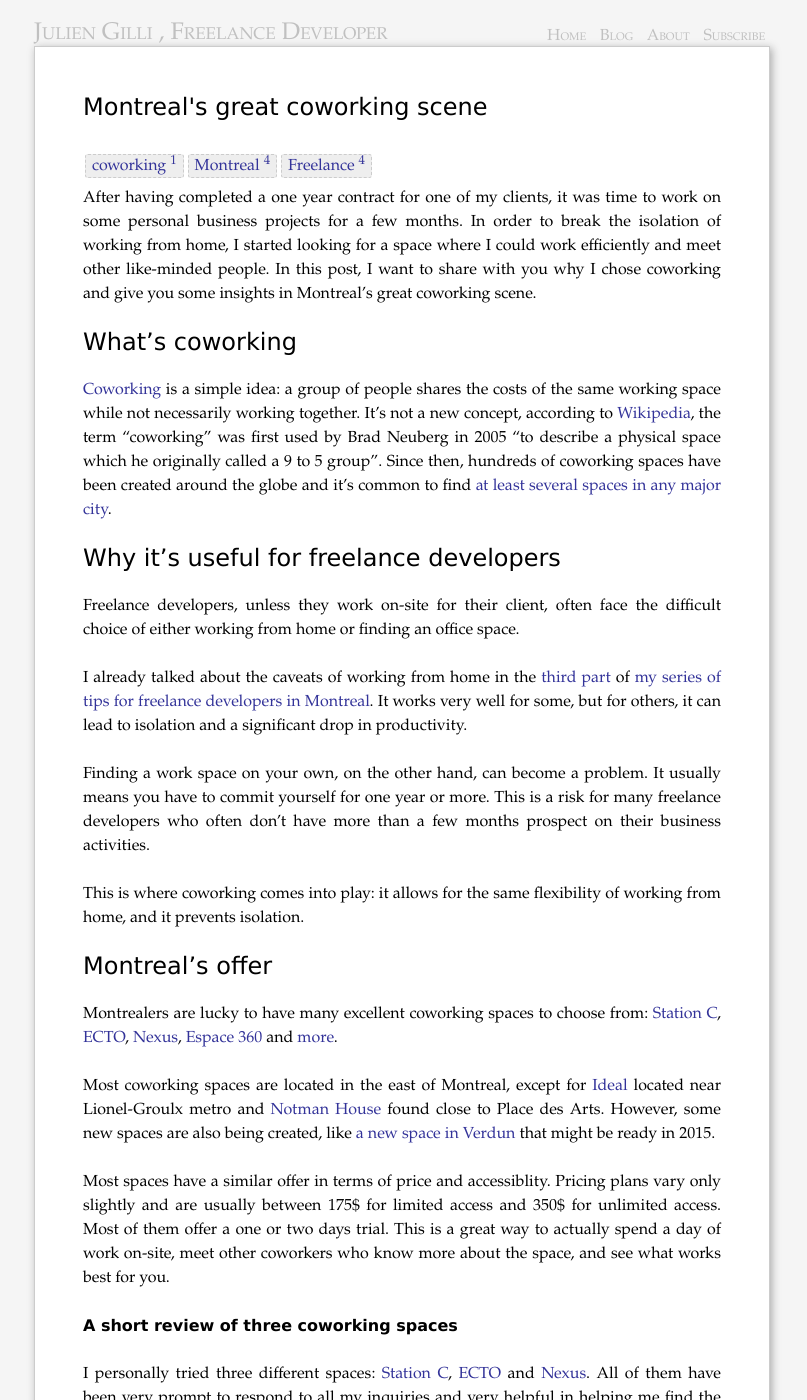
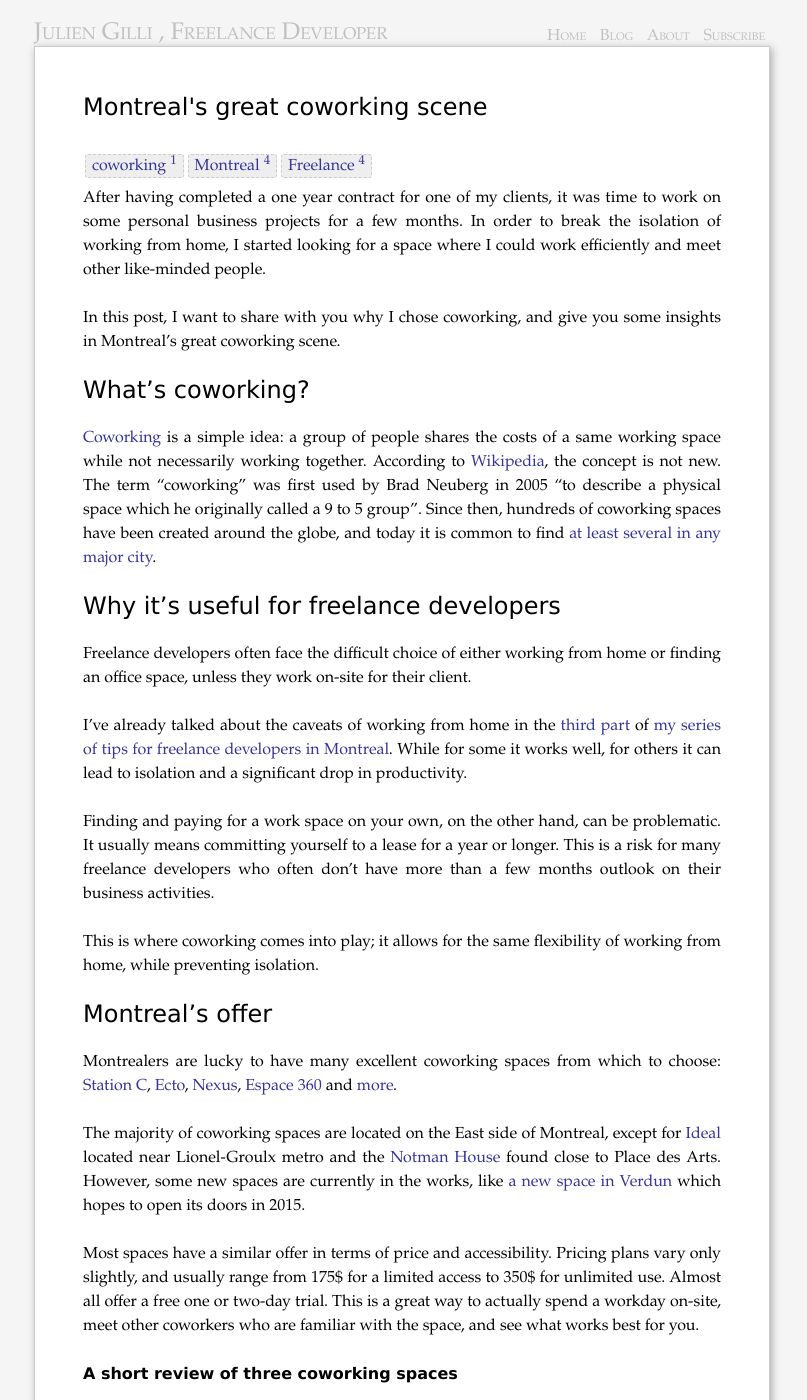
Before and after one commit to misterdjules/homepage, a Jekyll site: the page built from jekyll_version/_posts/2014-04-09-Montreal-great-coworking-scene.md, in a window 1280 px wide and 1400 px high. Shown: the whole window, without its empty margins (238-1045 px from the left). Built offline with Jekyll 4.4.1, drawn with Linux system fonts in a browser that asks for light colours; comment, search, counter and statistics services are not loaded; some of the changed text lies outside the part shown.

Commit message:
Add description so that search results display a better summary. Minor tweaks according to Ginette's review.

```diff
--- a/jekyll_version/_posts/2014-04-09-Montreal-great-coworking-scene.md
+++ b/jekyll_version/_posts/2014-04-09-Montreal-great-coworking-scene.md
@@ -1,75 +1,81 @@
 ---
 layout: post
 title: "Montreal's great coworking scene"
-description: "Montreal is ."
+description: "In this post, I want to share with you why I chose coworking, and give you some insights in Montreal's great coworking scene."
 category:
 tags: [coworking,Montreal,Freelance]
 ---
 
-After having completed a one year contract for one of my clients, it was time to work on some personal business projects for a few months. In order to break the isolation of working from home, I started looking for a space where I could work efficiently and meet other like-minded people. In this post, I want to share with you why I chose coworking and give you some insights in Montreal's great coworking scene.
+After having completed a one year contract for one of my clients, it was time to work on some personal business projects for a few months. In order to break the isolation of working from home, I started looking for a space where I could work efficiently and meet other like-minded people.
 
-What's coworking
+In this post, I want to share with you why I chose coworking, and give you some insights in Montreal's great coworking scene.
+
+What's coworking?
 =================
 
-[Coworking](http://en.wikipedia.org/wiki/Coworking) is a simple idea: a group of people shares the costs of the same working space while not necessarily working together. It's not a new concept, according to [Wikipedia](http://en.wikipedia.org/wiki/Coworking), the term "coworking" was first used by Brad Neuberg in 2005 "to describe a physical space which he originally called a 9 to 5 group". Since then, hundreds of coworking spaces have been created around the globe and it's common to find [at least several spaces in any major city](http://www.coworkingcanada.ca/spaces/).
+[Coworking](http://en.wikipedia.org/wiki/Coworking) is a simple idea: a group of people shares the costs of a same working space while not necessarily working together. According to [Wikipedia](http://en.wikipedia.org/wiki/Coworking), the concept is not new. The term "coworking" was first used by Brad Neuberg in 2005 "to describe a physical space which he originally called a 9 to 5 group". Since then, hundreds of coworking spaces have been created around the globe, and today it is common to find [at least several in any major city](http://wiki.coworking.org/w/page/29303049/Directory).
 
 Why it's useful for freelance developers
 ========================================
 
-Freelance developers, unless they work on-site for their client, often face the difficult choice of either working from home or finding an office space.
+Freelance developers often face the difficult choice of either working from home or finding an office space, unless they work on-site for their client.
 
-I already talked about the caveats of working from home in the [third part](/2013/08/13/A-few-tips-for-new-freelance-developers-in-montreal-part-3/) of [my series of tips for freelance developers in Montreal](/tags.html#freelance_in_montreal_series-ref). It works very well for some, but for others, it can lead to isolation and a significant drop in productivity.
+I’ve already talked about the caveats of working from home in the [third part](/2013/08/13/A-few-tips-for-new-freelance-developers-in-montreal-part-3/) of [my series of tips for freelance developers in Montreal](/tags.html#freelance_in_montreal_series-ref). While for some it works well, for others it can lead to isolation and a significant drop in productivity.
 
-Finding a work space on your own, on the other hand, can become a problem. It usually means you have to commit yourself for one year or more. This is a risk for many freelance developers who often don't have more than a few months prospect on their business activities.
+Finding and paying for a work space on your own, on the other hand, can be problematic. It usually means committing yourself to a lease for a year or longer. This is a risk for many freelance developers who often don't have more than a few months outlook on their business activities.
 
-This is where coworking comes into play: it allows for the same flexibility of working from home, and it prevents isolation.
+This is where coworking comes into play; it allows for the same flexibility of working from home, while preventing isolation.
 
 Montreal's offer
 ================
 
-Montrealers are lucky to have many excellent coworking spaces to choose from: [Station C](http://www.station-c.com/), [ECTO](http://www.ecto.coop/), [Nexus](http://www.nexusmontreal.com/), [Espace 360](http://www.espace-360.com/) and [more](http://www.coworkingcanada.ca/spaces/).
+Montrealers are lucky to have many excellent coworking spaces from which to choose: [Station C](http://www.station-c.com/), [Ecto](http://www.ecto.coop/), [Nexus](http://www.nexusmontreal.com/), [Espace 360](http://www.espace-360.com/) and [more](http://www.coworkingcanada.ca/spaces/).
 
-Most coworking spaces are located in the east of Montreal, except for [Ideal](http://idealcoworking.blogspot.ca/) located near Lionel-Groulx metro and [Notman House](http://notman.org/) found close to Place des Arts. However, some new spaces are also being created, like [a new space in Verdun](https://www.facebook.com/pages/Espace-Coworking-Verdun/801817573169120) that might be ready in 2015.
+The majority of coworking spaces are located on the East side of Montreal, except for [Ideal](http://idealcoworking.blogspot.ca/) located near Lionel-Groulx metro and the [Notman House](http://notman.org/) found close to Place des Arts. However, some new spaces are currently in the works, like [a new space in Verdun](https://www.facebook.com/pages/Espace-Coworking-Verdun/801817573169120) which hopes to open its doors in 2015.
 
-Most spaces have a similar offer in terms of price and accessiblity. Pricing plans vary only slightly and are usually between 175$ for limited access and 350$ for unlimited access. Most of them offer a one or two days trial. This is a great way to actually spend a day of work on-site, meet other coworkers who know more about the space, and see what works best for you.
+Most spaces have a similar offer in terms of price and accessibility. Pricing plans vary only slightly, and usually range from 175$ for a limited access to 350$ for unlimited use. Almost all offer a free one or two-day trial. This is a great way to actually spend a workday on-site, meet other coworkers who are familiar with the space, and see what works best for you.
 
 A short review of three coworking spaces
 ---------------------------------------
 
-I personally tried three different spaces: [Station C](http://www.station-c.com/), [ECTO](http://www.ecto.coop/) and [Nexus](http://www.nexusmontreal.com/). All of them have been very prompt to respond to all my inquiries and very helpful in helping me find the space that works best for my needs. Below is a short review of each of them.
+I personally tried three different spaces: [Station C](http://www.station-c.com/), [Ecto](http://www.ecto.coop/) and [Nexus](http://www.nexusmontreal.com/). All of them were very quick to respond to all my inquiries and were very helpful in helping me find the space that best suited my needs. Below is a short review of each one.
 
 ### Station C
 
-[Station C](http://www.station-c.com/) is located in the Mile-end, a block away from Saint-Laurent and St-Viateur. There's a lot of good restaurants and cafés in the area, which is handy for more informal meetings with clients or collaborators. [Café Falco](http://www.cafefalco.ca/), a great Japanese café and restaurant, is even in the same building.
+[Station C](http://www.station-c.com/) is located in the Mile End, a block away from Saint-Laurent and St-Viateur. There are a lot of good restaurants and cafés in the area, which is handy for more informal meetings with clients or collaborators. [Café Falco](http://www.cafefalco.ca/), a great Japanese café and bistro, is even located in the same building.
 
-<img src="/assets/stationc.jpg"></img>
+<img src="/assets/stationc.jpg"/>
 
-The space is very modern and new, with very comfortable chairs and nice wooden desks. There's also a fully equipped kitchen and a nice lounge with comfortable sofas to relax on.
+The space is modern and new, with very comfortable chairs and nice wooden desks. There's also a fully equipped kitchen and a nice lounge with comfortable sofas for a quick coffee break or social lounging.
 
-Justine welcomed me at the beginning of the trial day, and she was most helpful in making me feel comfortable and productive. Everybody there was very respectful and it was easy to focus on work even without headphones.
+Justine welcomed me at the beginning of the trial day. She was most helpful in making me feel comfortable and productive. Everybody there was very respectful, and it was easy to focus on my work and get things done, even without headphones.
 
 ### Nexus
 
-[Nexus](http://www.nexusmontreal.com/) is located in the heart of the Plateau area, just one block away from Saint-Laurent at the corner of Mont-Royal. It's very close to Mount-Royal park, a big grocery store and many good restaurants and cafés. It is the home of [Noesis Innovation](http://www.noesisinnovation.net/Home). They share the remaining space with freelancers and other small businesses. I was welcomed by Sylvain, Noesis' co-founder, who was very also very accomodating in helping me feel at home.
+[Nexus](http://www.nexusmontreal.com/) is located in the heart of the Plateau, just one block away from Saint-Laurent at the corner of Mont-Royal. It's very close to Mount-Royal Park, a big grocery store and your choice of restaurants and cafés. Nexus is home to [Noesis Innovation](http://www.noesisinnovation.net/Home), who shares the remaining space with freelancers and other small businesses. I was welcomed by Sylvain, Noesis' co-founder, who was also very accommodating in helping me feel at home.
 
-<img src="/assets/nexuscoworking.jpg"></img>
+<img src="/assets/nexuscoworking.jpg"/>
 
 
-[Nexus](http://www.nexusmontreal.com/) is almost certainly the most affordable of all coworking spaces in Montreal at 219$ + tax for unlimited access. Desks and chairs are of very good quality, and you can even use a book shelf to store your stuff. The space comes with two meeting rooms, a small kitchen with a couple of tables and a comfortable waiting room for your appointments.
+[Nexus](http://www.nexusmontreal.com/) is almost certainly the most affordable of all coworking spaces in Montreal at 219$ + tax for unlimited access. Desks and chairs are of very good quality, and you can even use a bookshelf to store your stuff. The space comes with two meeting rooms, a small kitchen with a couple of tables and a comfortable waiting room for your appointments.
 
-In addition to the small companies sharing Nexus' coworking spaces, there are many other small dynamic businesses in the building, adding to the feeling of a community of startups.
+Besides the small businesses located at Nexus, there are many other new dynamic ventures in the same building, which add to the startup community feeling at the coworking space.
 
-### ECTO
+### Ecto
 
-[ECTO](http://www.ecto.coop/) is a bit different than other coworking spaces. It's built as a co-op where every coworker is a member. To become a member, a minimum fee of 350$ is required, which is tax-deductible. There's a real feeling of community. People meet and exchange naturally when having lunch at the big kitchen's table every day of the week. Members can also suggest and/or drive changes to how the space and the organization works. Current projects include having a muffins basket or improving the way meeting rooms are booked.
+[Ecto](http://www.ecto.coop/) is somewhat different than other coworking spaces. Built as a co-op, every coworker at Ecto is a member. There is a minimum 350$ fee to become a member, which is fortunately tax-deductible. Here, you get a true community feeling.  People meet and exchange naturally when having lunch at the big kitchen table during the week. Members can also suggest and/or drive changes to how the space and the organization works. Current projects include serving muffin baskets and improving the meeting room booking system.
 
-<img src="/assets/ecto.jpg"></img>
+<img src="/assets/ecto.jpg"/>
 
-The space itself is very warm and welcoming, with lots of light, plants and a nice design. Spanning two floors, it's bigger than most other spaces with several big meeting rooms, small soundproof cabins to make phone calls, and even a lounge that allows groups of people to relax without disturbing other coworkers. Sofas are also available on both floors to work more comfortably or to take a break. The kitchen is really big and fully equipped, which is very helpful every Thursday for the weekly potluck.
+The space itself is very warm and welcoming, with lots of natural light, plants and a nice layout. Spanning across two floors, it's bigger than most other spaces with several small soundproof cabins to make phone calls, a few large meeting rooms, and a lounge that allows  people to relax without disturbing other coworkers. Sofas are also available on both floors for more comfortable work or break time. The kitchen is spacious and fully equipped, which is very helpful for the weekly Thursday potlucks.
 
-It is close to Lafontaine park, Sherbrooke metro and some good restaurants and cafés. There's even a small park right in front of the building with picnic tables and chairs. Sandra, one of the space's coordinators, was very helpful and made it very easy to feel part of the community.
+Ecto is near Lafontaine Park and the Sherbrooke metro station. There's even a small park right in front of the building with picnic tables and chairs for those sunny summer days. Sandra, one of the space's coordinators, was very helpful and made it easy for me to feel welcomed in the Ecto community.
 
 Try it for yourself!
 ====================
 
-Freelancers and small business are lucky to find in Montreal a lot of high quality and welcoming coworking spaces to choose from. Even though most coworking space have a similar base offer, the joy is in the details. Try them for yourself and let me know in the comments what you think!
+At 219$ per month for unlimited access, [Nexus](http://www.nexusmontreal.com/)' price is hard to be beat and comes with the best desk setup of the three spaces I visited. It's also located in the most central location. [Station C](http://www.station-c.com/) is great if you're looking for a modern and quiet space that is not too big. Located on Saint-Viateur at the corner with Saint-Laurent, it's certainly a good choice if you like eating out for lunch and taking a break at some of the best cafés in Montréal. Finally, freelancers looking for a bright, large space, an open organization and a community feeling should definitely try [Ecto](http://www.ecto.coop/).
+
+Freelancers and small businesses are lucky to find a lot of excellent and convivial coworking spaces in Montreal. Even though most of them have similar base offers, the benefits are in the details and according to personal preferences.
+
+I haven't had the time to try all coworking spaces I mentionned in the introduction, and I'm sure they all have their strengths. I invite you to try them for yourself and let me know in the comments what you think!
```
